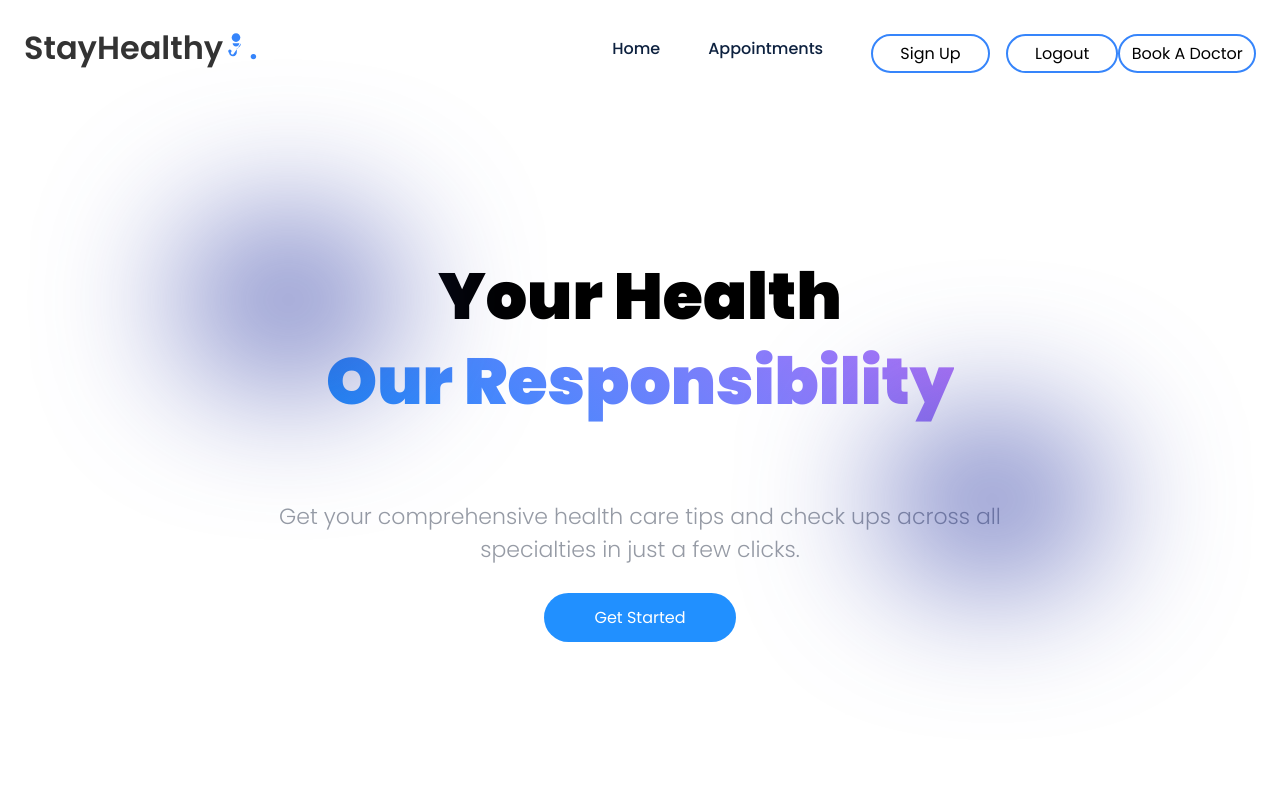
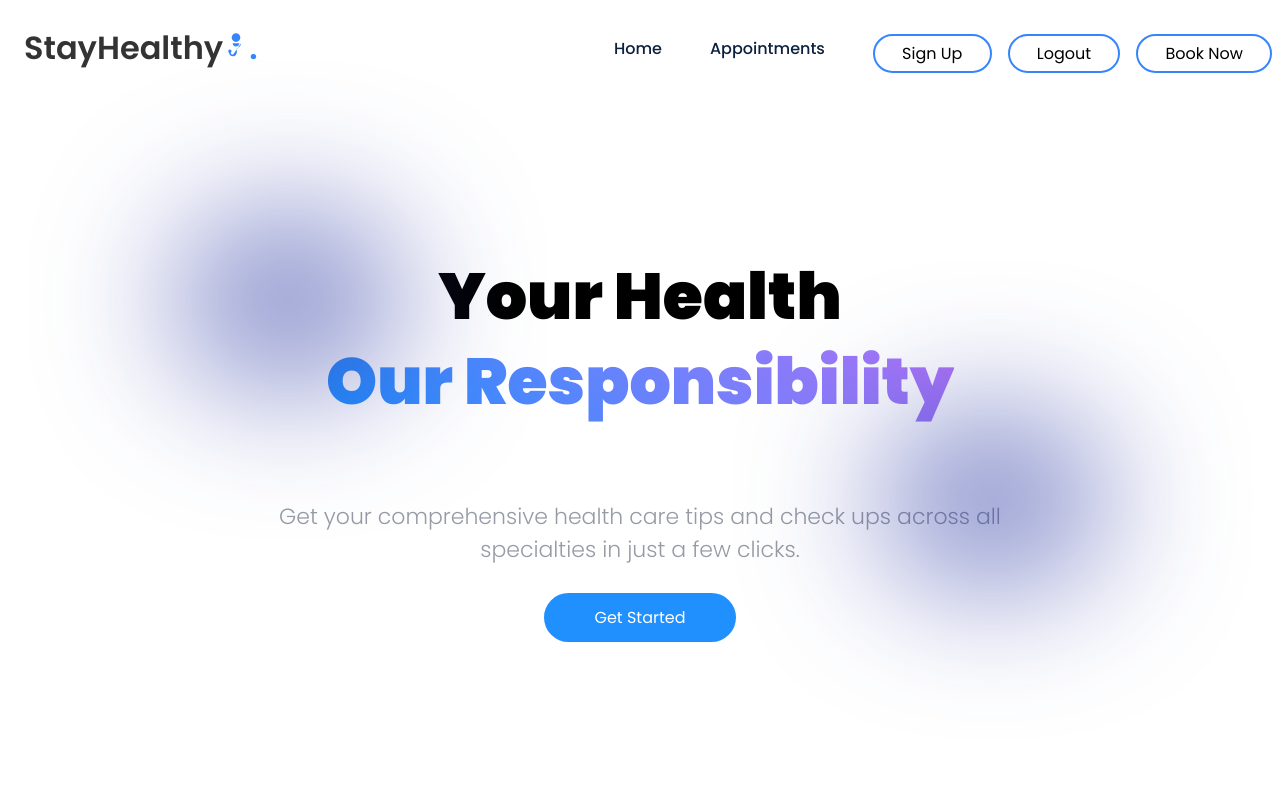
Before and after one commit to TrustCode01/med-app-test, a React (Create React App) app: page /Sign_Up in a window 1280 px wide. Shown: the top 800 px of the page. Built offline with nearby package versions, Linux system fonts and the light colour scheme.

Commit message:
Figuring out why the components are not displaying as intented

```diff
--- a/src/App.js
+++ b/src/App.js
@@ -3,8 +3,7 @@ import {BrowserRouter,Routes,Route} from 'react-router-dom';
 import Landing_Page from './Components/Landing_Page/Landing_Page';
 import Sign_Up from './Components/Sign_Up/Sign_Up';
 import Login from './Components/Login/Login';
-import InstantConsultation from './Components/InstantConsultationBooking/InstantConsultation'
-
+import InstantConsultation from './Components/InstantConsultationBooking/InstantConsultation';
 function App() {
   return (
     <div className='App'>
@@ -16,7 +15,7 @@ function App() {
           <Route Home path='/'/>
           <Route path="Sign_Up" element={<Sign_Up/>} />
           <Route path="Login" element={<Login />} />
-          <Route path="/instant-consultation" element={<InstantConsultation />} />
+          <Route path="InstantConsultation" element={<InstantConsultation />} />
       </Routes>
         </BrowserRouter>
 
--- a/src/Components/InstantConsultationBooking/InstantConsultation.js
+++ b/src/Components/InstantConsultationBooking/InstantConsultation.js
@@ -3,6 +3,7 @@ import './InstantConsultation.css';
 import { useNavigate, useSearchParams } from 'react-router-dom';
 import FindDoctorSearchIC from './FindDoctorSearchIC/FindDoctorSearchIC';
 import DoctorCardIC from './DoctorCardIC/DoctorCardIC';
+import AppointmentFormIC from "./AppointmentFormIC/AppointmentFormIC";
 
 const InstantConsultation = () => {
     const [searchParams] = useSearchParams();
--- a/src/Components/Navbar/Navbar.js
+++ b/src/Components/Navbar/Navbar.js
@@ -2,6 +2,7 @@ import React from 'react'
 import './Navbar.css'
 import { Link } from 'react-router-dom'
 import Sign_Up from '../Sign_Up/Sign_Up'
+import InstantConsultation from '../InstantConsultationBooking/InstantConsultation'
 function Navbar() {
     const userName = sessionStorage.getItem("name");
   return (
@@ -49,7 +50,7 @@ function Navbar() {
           {/*<!-- List item for the 'Sign Up' link with a button -->*/}
           <li className="link">
             <Link to="Sign_Up">
-              <button class="btn1">Sign Up</button>
+              <button className="btn1">Sign Up</button>
             </Link>
           </li>
           {/*<!-- List item for the 'Login' link with a button -->*/}
@@ -58,9 +59,9 @@ function Navbar() {
               <button className="btn1">{userName?"Login":"Logout"}</button>
             </Link>
           </li>
-          <li className="InstantConsultation">
-            <Link to="Login">
-              <button className="btn1">Book A Doctor</button>
+          <li className="link">
+            <Link to="InstantConsultation">
+              <button className="btn1">Book Now</button>
             </Link>
           </li>
         </ul>
```
